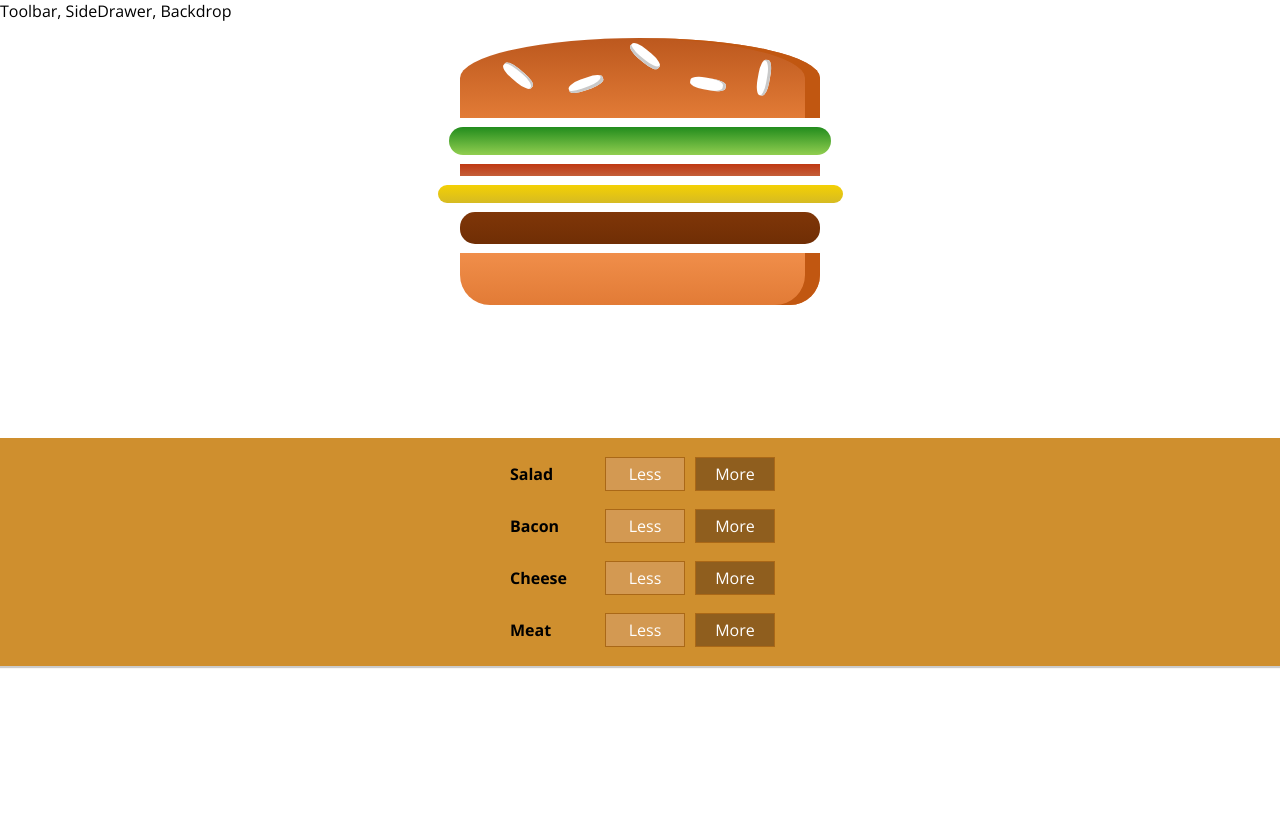
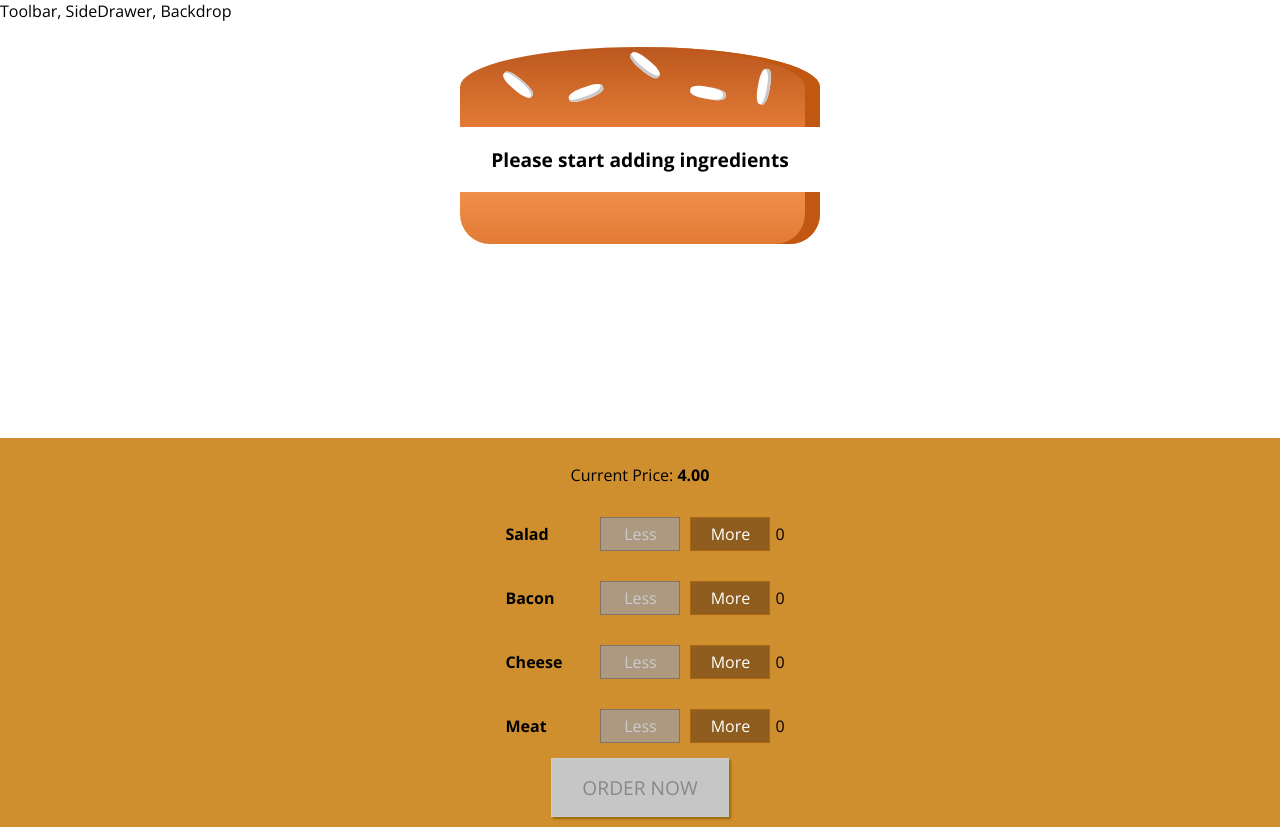
Before and after one commit to damian-kosti/BurgerBuilderApp, a React app: page / in a window 1280 px wide. Before the commit the page ends 800 px from the top, so only its background shows below. Built offline with nearby package versions, Linux system fonts and the light colour scheme.

Commit message:
Adding/removing ingredients logic

```diff
--- a/src/components/Burger/BuildControls/BuildControl/BuildControl.js
+++ b/src/components/Burger/BuildControls/BuildControl/BuildControl.js
@@ -5,8 +5,14 @@
 const buildControl = (props) => (
     <div className={classes.BuildControl}>
         <div className={classes.Label}>{props.label}</div>
-        <button className={classes.Less}>Less</button>
-        <button className={classes.More}>More</button>
+        <button
+                className={classes.Less}
+                onClick={props.removed}
+                disabled={props.disabled}>Less</button>
+        <button
+                className={classes.More}
+                onClick={props.added}>More</button>
+        <p>{props.quantity}</p>
     </div>
 
 );
--- a/src/components/Burger/BuildControls/BuildControls.js
+++ b/src/components/Burger/BuildControls/BuildControls.js
@@ -12,9 +12,20 @@
 
 const buildControls = (props) => (
     <div className={classes.BuildControls}>
+        <p>Current Price: <strong>{props.price.toFixed(2)}</strong></p>
         {controls.map(ctrl => (
-            <BuildControl key={ctrl.label} label={ctrl.label} />
+            <BuildControl
+                key={ctrl.label}
+                label={ctrl.label}
+                added={() => props.ingredientAdded(ctrl.type)}
+                removed={() => props.ingredientRemoved(ctrl.type)}
+                disabled={props.disabled[ctrl.type]}
+                quantity={props.quantity[ctrl.type]}
+            />
         ))}
+        <button
+            disabled={!props.purchasable}
+            className={classes.OrderButton}>ORDER NOW</button>
     </div>
 
 );
--- a/src/components/Burger/BuildControls/BuildControls.module.css
+++ b/src/components/Burger/BuildControls/BuildControls.module.css
@@ -8,3 +8,44 @@
     margin: auto;
     padding: 10px 0;
 }
+
+.OrderButton {
+    background-color: #DAD735;
+    outline: none;
+    cursor: pointer;
+    border: 1px solid #966909;
+    color: #966909;
+    font-family: inherit;
+    font-size: 1.2em;
+    padding: 15px 30px;
+    box-shadow: 2px 2px 2px #966909;
+}
+
+.OrderButton:hover, .OrderButton:active {
+    background-color: #A0DB41;
+    border: 1px solid #966909;
+    color: #966909;
+}
+
+.OrderButton:disabled {
+    background-color: #C7C6C6;
+    cursor: not-allowed;
+    border: 1px solid #ccc;
+    color: #888888;
+}
+
+.OrderButton:not(:disabled) {
+    animation: enable 0.3s linear;
+}
+
+@keyframes enable {
+    0% {
+        transform: scale(1);
+    }
+    60% {
+        transform: scale(1.1);
+    }
+    100% {
+        transform: scale(1);
+    }
+}
--- a/src/components/Burger/Burger.js
+++ b/src/components/Burger/Burger.js
@@ -18,8 +18,6 @@
             transformedIngredients = <p>Please start adding ingredients</p>;
         }
 
-        console.log(transformedIngredients);
-
     return (
         <div className={classes.Burger}>
             <BurgerIngredient type="bread-top" />
--- a/src/components/Burger/Burger.module.css
+++ b/src/components/Burger/Burger.module.css
@@ -2,7 +2,7 @@
     width: 100%;
     margin: auto;
     height: 250px;
-
+    overflow: auto;
     text-align: center;
     font-weight: bold;
     font-size: 1.2rem;
--- a/src/containers/BurgerBuilder/BurgerBuilder.js
+++ b/src/containers/BurgerBuilder/BurgerBuilder.js
@@ -5,21 +5,89 @@
 
 //import Wrapper from '../../hoc/Wrapper';
 
+const INGREDIENT_PRICES = {
+    salad: 0.5,
+    cheese: 0.4,
+    meat: 1.3,
+    bacon: 0.7
+}
+
+
 class BurgerBuilder extends Component {
     state = {
         ingredients: {
-            salad: 1,
-            bacon: 1,
-            cheese: 1,
-            meat: 1
-        }
+            salad: 0,
+            bacon: 0,
+            cheese: 0,
+            meat: 0
+        },
+        totalPrice: 4,
+        purchasable: false
     }
 
+    updatePurchaseState(ingredients) {
+        const sum = Object.keys(ingredients)
+            .map(igKey => {
+                return ingredients[igKey]
+            })
+            .reduce((sum, el) => {
+                return sum + el;
+            }, 0)
+        this.setState({purchasable: sum > 0 })
+    }
+
+    addIngredientHandler = (type) => {
+        const oldCount = this.state.ingredients[type];
+        const updatedCount = oldCount + 1;
+        const updatedIngredients = {
+            ...this.state.ingredients
+        };
+        updatedIngredients[type] = updatedCount;
+        const priceAddition = INGREDIENT_PRICES[type];
+        const oldPrice = this.state.totalPrice;
+        const newPrice = oldPrice + priceAddition;
+        this.setState({totalPrice: newPrice, ingredients: updatedIngredients});
+        this.updatePurchaseState(updatedIngredients);
+    }
+
+    removeIngredientHandler = (type) => {
+        const oldCount = this.state.ingredients[type];
+        if(oldCount <= 0) {
+            return;
+        }
+        const updatedCount = oldCount - 1;
+        const updatedIngredients = {
+            ...this.state.ingredients
+        }
+        updatedIngredients[type] = updatedCount;
+        const priceSubtraction = INGREDIENT_PRICES[type];
+        const oldPrice = this.state.totalPrice;
+        const newPrice = oldPrice - priceSubtraction;
+        this.setState({totalPrice: newPrice, ingredients: updatedIngredients});
+        this.updatePurchaseState(updatedIngredients);
+    }
+
+
     render() {
+        const disabledInfo = {
+            ...this.state.ingredients
+        }
+
+        for(let key in disabledInfo) {
+            disabledInfo[key] = disabledInfo[key] <= 0;
+        }
+
         return (
             <>
                 <Burger ingredients={this.state.ingredients}/>
-                <BuildControls/>
+                <BuildControls
+                    ingredientAdded={this.addIngredientHandler}
+                    ingredientRemoved={this.removeIngredientHandler}
+                    disabled={disabledInfo}
+                    price={this.state.totalPrice}
+                    quantity={this.state.ingredients}
+                    purchasable={this.state.purchasable}
+                />
             </>
         );
     }
```
Also changed, not shown: src/components/UI/Modal/Modal.js (added).
